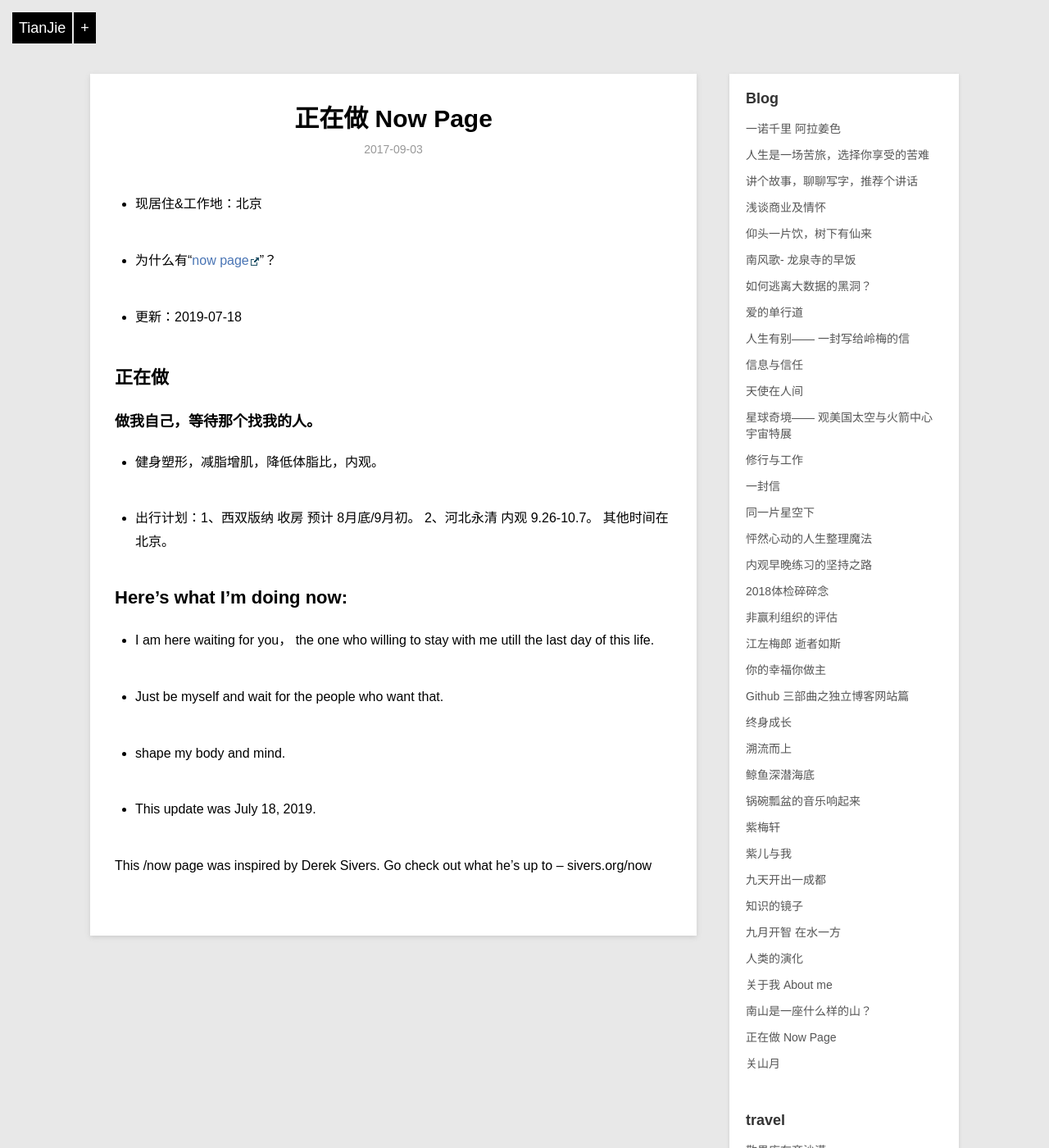
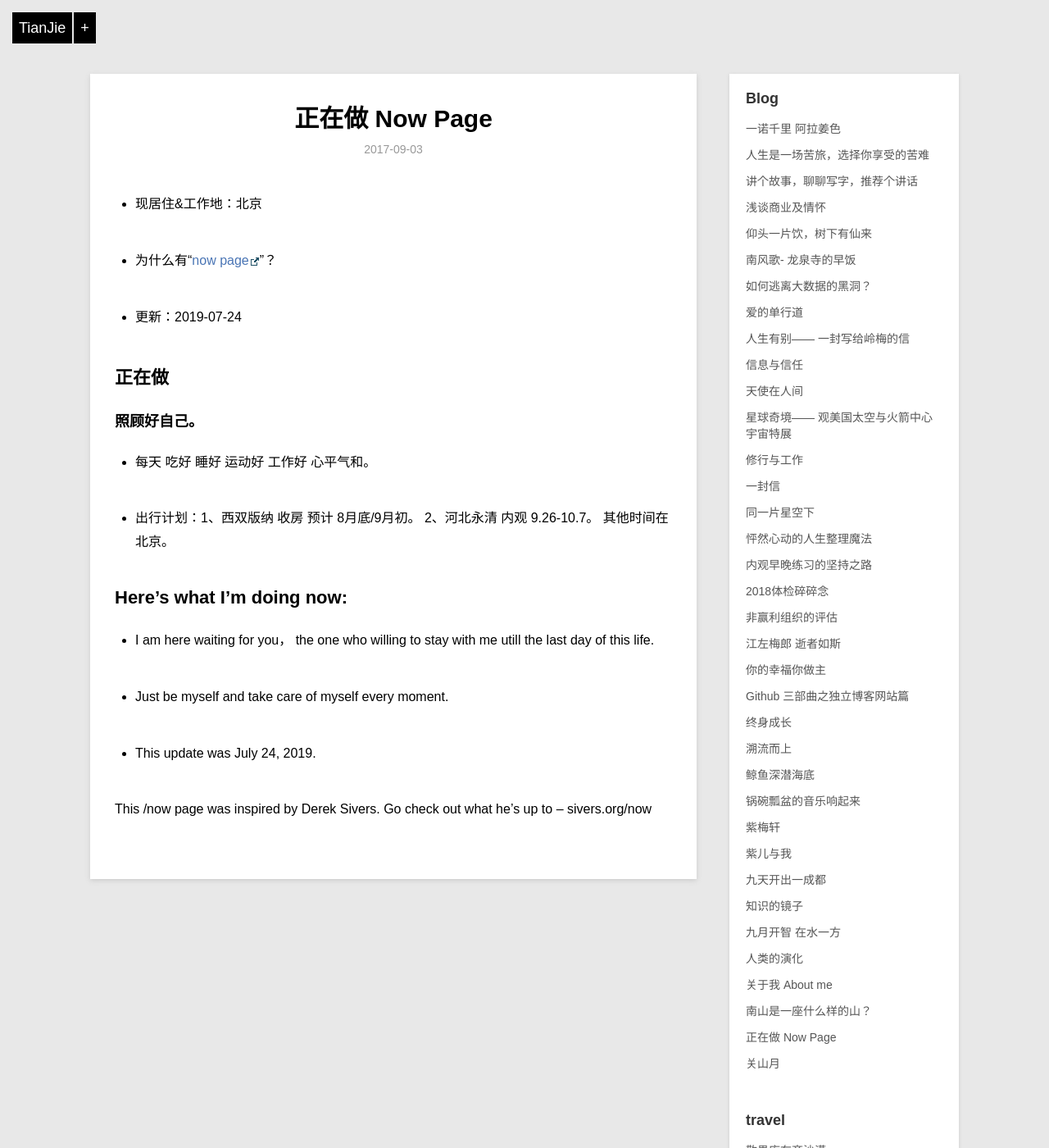
Before and after one commit to violettianjie/violettianjie.github.io, a Jekyll site: the page built from _posts/blog/2017-09-03-now.md, in a window 1280 px wide and 1400 px high. Shown: the whole window at 82% size. Built offline with Jekyll 4.4.1, drawn with Linux system fonts in a browser that asks for light colours; comment, search, counter and statistics services are not loaded.

Commit message:
Update 2017-09-03-now.md

```diff
--- a/_posts/blog/2017-09-03-now.md
+++ b/_posts/blog/2017-09-03-now.md
@@ -8,13 +8,14 @@ category: blog
 
 - 为什么有“[now page](http://nownownow.com/about)”？
 
-- 更新：2019-07-18
+- 更新：2019-07-24
 
 ## 正在做
 
-### 做我自己，等待那个找我的人。
+### 照顾好自己。
 
-- 健身塑形，减脂增肌，降低体脂比，内观。
+- 每天 吃好 睡好 运动好 工作好 心平气和。
+
 
 - 出行计划：1、西双版纳 收房 预计 8月底/9月初。 2、河北永清 内观 9.26-10.7。 其他时间在北京。
 
@@ -23,11 +24,9 @@ category: blog
 
 - I am here waiting for you， the one who willing to stay with me utill the last day of this life.
 
-- Just be myself and wait for the people who want that.
+- Just be myself and take care of myself every moment.
 
-- shape my body and mind.
-
-- This update was July 18, 2019.
+- This update was July 24, 2019.
 
 This /now page was inspired by Derek Sivers. Go check out what he’s up to – sivers.org/now
 
```
